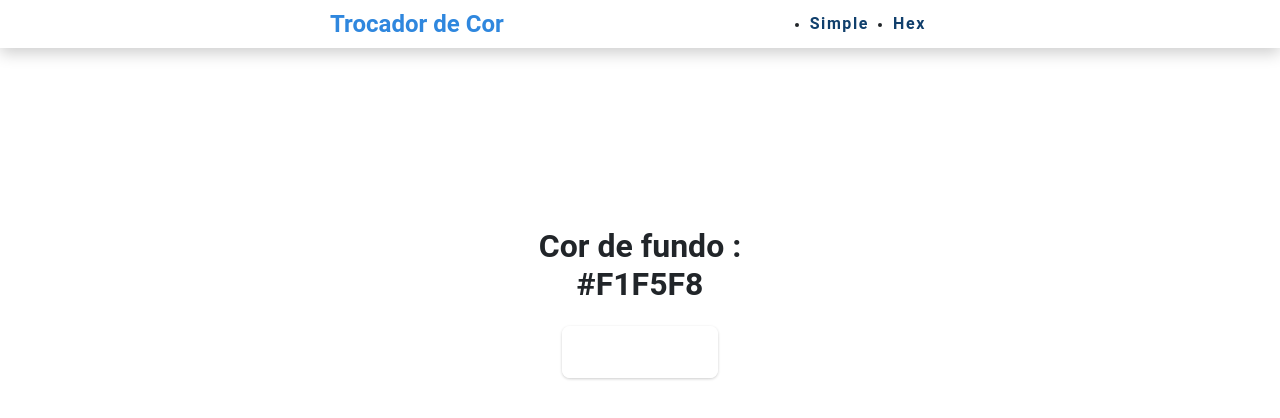
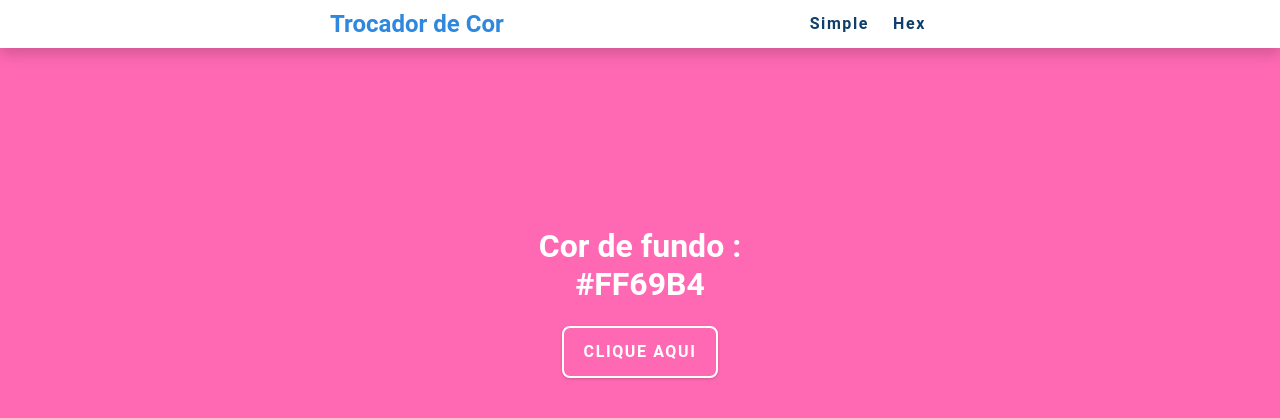
Before and after one commit to analuisaabarbosa/trocador-de-cores, a plain HTML site: page pages/hex.html in a window 1280 px wide. Drawn offline with nearby package versions, Linux system fonts and the light colour scheme.

Commit message:
style: alterações de revisão de código

```diff
--- a/pages/hex.html
+++ b/pages/hex.html
@@ -1,53 +1,36 @@
 <!DOCTYPE html>
 <html lang="pt-BR">
-
 <head>
-     <!-- especifica a codificação de caracteres como utf-8 -->
     <meta charset="UTF-8">
-    <!-- garante que o layout seja responsivo em dispositivos móveis -->
     <meta name="viewport" content="width=device-width, initial-scale=1">
-     <!-- define o título da página exibido na aba do navegador -->
     <title>Trocador de Cores || Simples</title>
-    <!-- importa o css do bootstrap para estilização -->
     <link href="https://cdn.jsdelivr.net/npm/bootstrap@5.3.3/dist/css/bootstrap.min.css" rel="stylesheet" integrity="sha384-QWTKZyjpPEjISv5WaRU9OFeRpok6YctnYmDr5pNlyT2bRjXh0JMhjY6hW+ALEwIH" crossorigin="anonymous">
-    <!-- importa o arquivo CSS personalizado -->
     <link rel="stylesheet" href="../css/styles.css">
 </head>
-
-<body>
-    <!-- barra de navegação -->
+<body class="hex">
     <nav>
         <div class="nav-center">
-            <!-- título centralizado dentro da navegação -->
             <h4><strong>Trocador de Cor</strong></h4>
-            <!-- lista de links de navegação -->
             <ul class="nav-links">
                 <li>
-                    <!-- link para a página inicial -->
                     <a href="../index.html">Simple</a>
                 </li>
                 <li>
-                    <!-- link para a página hex -->
                     <a href="hex.html">Hex</a>
                 </li>
             </ul>
         </div>
     </nav>
     <main>
-        <!-- contêiner principal para o conteúdo -->
         <div class="container">
-            <!-- exibição da cor de fundo -->
-            <h2 class="text-center">Cor de fundo : <br> <span class="color">
-                    #F1F5F8
+            <h2 class="text-center">Cor de fundo : <br> <span class="color-hex">
+                    #FF69B4
                 </span></h2>
-                <!-- botão centralizado para alterar a cor -->
                 <div class="d-flex justify-content-center align-items-center">
                     <button class="btn btn-hero" id="btn">Clique aqui</button>
                 </div>
         </div>
     </main>
-    <!-- inclui o script js para funcionalidade da página -->
     <script src="../js/hex.js"></script>
 </body>
-
 </html>
```
Also changed, not shown: index.html (+4 -21 lines).
